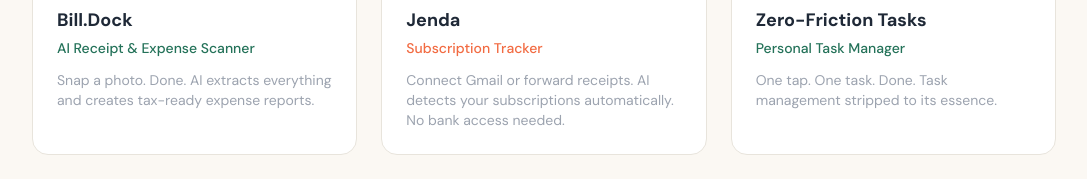
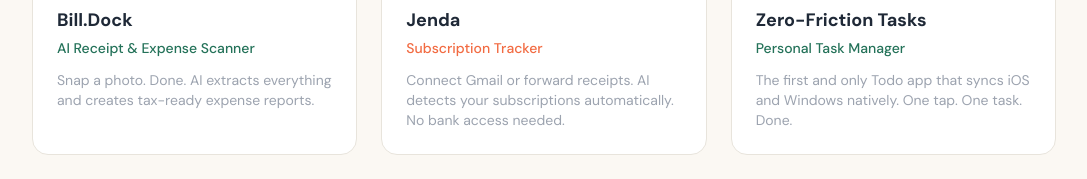
Before and after one commit to markushoefinger/vibem, a Next.js app: page / in a window 1280 px wide. Shown: the part 2613-2792 px from the top of the page, without its empty margins (96-1183 px from the left). Built offline with nearby package versions, Linux system fonts and the light colour scheme.

Commit message:
Update projects: fix URLs, add Jaukerl, Seajet Wallet, OAWS; remove WU badge and quote

```diff
--- a/src/app/page.tsx
+++ b/src/app/page.tsx
@@ -71,6 +71,19 @@
       <circle cx="16" cy="14" r="1" />
     </svg>
   ),
+  ship: (
+    <svg className="w-5 h-5" fill="none" viewBox="0 0 24 24" stroke="currentColor" strokeWidth={1.5}>
+      <path d="M3 17l2 4h14l2-4" />
+      <path d="M5 17V9l7-4 7 4v8" />
+      <path d="M12 5v8" />
+    </svg>
+  ),
+  health: (
+    <svg className="w-5 h-5" fill="none" viewBox="0 0 24 24" stroke="currentColor" strokeWidth={1.5}>
+      <path d="M19 3H5a2 2 0 00-2 2v14a2 2 0 002 2h14a2 2 0 002-2V5a2 2 0 00-2-2z" />
+      <path d="M12 8v8m-4-4h8" />
+    </svg>
+  ),
   arrow: (
     <svg className="w-4 h-4" fill="none" viewBox="0 0 24 24" stroke="currentColor" strokeWidth={2}>
       <path d="M17 8l4 4m0 0l-4 4m4-4H3" />
@@ -101,7 +114,7 @@
   {
     name: 'Zero-Friction Tasks',
     tagline: 'Personal Task Manager',
-    description: 'One tap. One task. Done. Task management stripped to its essence.',
+    description: 'The first and only Todo app that syncs iOS and Windows natively. One tap. One task. Done.',
     status: 'live',
     url: 'https://zerofriction.app',
     color: 'primary',
@@ -112,27 +125,36 @@
     tagline: 'Smart Email Responses',
     description: 'AI-powered email templates that actually sound like you.',
     status: 'coming',
-    url: 'https://starreply.at',
+    url: 'https://starreply.ai',
     color: 'coral',
     icon: Icons.mail,
   },
   {
-    name: 'Ohne Aktien wird schwer',
-    tagline: 'Performance Tracker',
-    description: 'Track your stock portfolio performance with clarity and precision.',
-    status: 'coming',
-    url: '#',
+    name: 'OAWS Performance',
+    tagline: 'Podcast Investment Tracker',
+    description: 'Aktienerwähnungen aus dem "Ohne Aktien wird schwer" Podcast vs. S&P 500 Index. Investment-Tracking seit August 2024.',
+    status: 'live',
+    url: 'https://oaws-performance.vercel.app/',
     color: 'primary',
     icon: Icons.chart,
   },
   {
-    name: 'Sea Wallet',
-    tagline: 'Crypto Portfolio',
-    description: 'Simple, beautiful crypto tracking without the complexity.',
-    status: 'coming',
-    url: '#',
+    name: 'Seajet Wallet',
+    tagline: 'Ferry Tickets to Wallet',
+    description: 'Convert your SEAJETS ferry tickets to Apple or Google Wallet. Board faster.',
+    status: 'live',
+    url: 'https://seajetswallet.onrender.com/',
     color: 'coral',
-    icon: Icons.wallet,
+    icon: Icons.ship,
+  },
+  {
+    name: 'Jaukerl',
+    tagline: 'ELGA e-Impfpass Analyse',
+    description: 'Analysiere deinen österreichischen ELGA e-Impfpass. Schnell, sicher, privat.',
+    status: 'live',
+    url: 'https://www.jaukerl.com/',
+    color: 'primary',
+    icon: Icons.health,
   },
 ];
 
@@ -248,7 +270,7 @@
                 We build micro-SaaS that actually makes sense — one perfect use case at a time.
               </p>
               <div className="flex flex-wrap gap-2">
-                {['30+ Years Digital', 'Serial Founder', 'WU Vienna', 'Product-First'].map((tag) => (
+                {['30+ Years Digital', 'Serial Founder', 'Product-First'].map((tag) => (
                   <span key={tag} className="px-3 py-1 bg-[var(--primary-bg)] text-[var(--primary)] text-xs font-medium rounded-full">
                     {tag}
                   </span>
@@ -379,15 +401,6 @@
         </div>
       </section>
 
-      {/* Quote */}
-      <section className="py-16 px-6 bg-[var(--primary)]">
-        <div className="max-w-3xl mx-auto text-center">
-          <blockquote className="text-2xl md:text-3xl font-medium text-white/90 italic">
-            &ldquo;When you try to be everything to everyone, you end up being nothing to anyone.&rdquo;
-          </blockquote>
-        </div>
-      </section>
-
       {/* Contact */}
       <section id="contact" className="py-24 px-6">
         <div className="max-w-xl mx-auto text-center">
```
